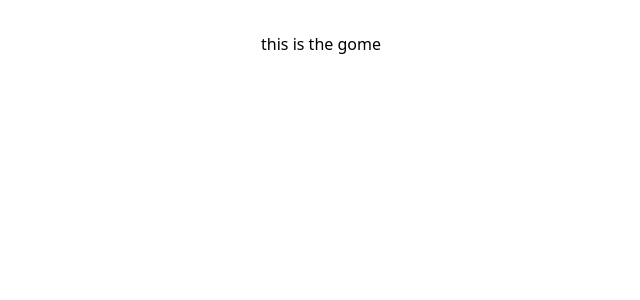
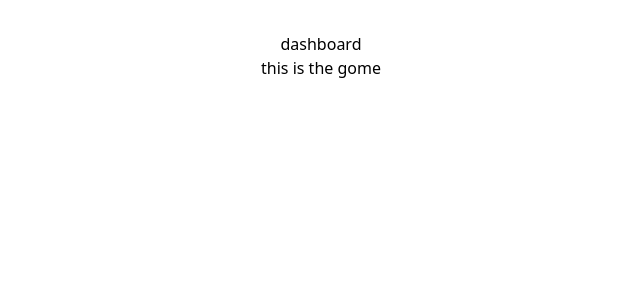
Before and after one commit to ch1n069/FlexDash, a React (Vite) app: page / in a window 1280 px wide. Shown: the top 300 px of the page, without its empty margins (319-959 px from the left). Built offline with nearby package versions, Linux system fonts and the light colour scheme.

Commit message:
added the shared dashboard screen

```diff
--- a/src/App.jsx
+++ b/src/App.jsx
@@ -4,11 +4,22 @@ import viteLogo from "/vite.svg";
 import "./App.css";
 import { createBrowserRouter, RouterProvider } from "react-router-dom";
 import Home from "./pages/Home";
+import Root from "./shared/Root";
+import Contact from "./pages/Contact";
 
 function App() {
   const [count, setCount] = useState(0);
 
-  const router = createBrowserRouter([{ path: "", element: <Home /> }]);
+  const router = createBrowserRouter([
+    {
+      path: "",
+      element: <Root />,
+      children: [
+        { index: true, element: <Home /> },
+        { path: "contacts", element: <Contact /> },
+      ],
+    },
+  ]);
 
   return <RouterProvider router={router} />;
 }
--- /dev/null
+++ b/src/pages/Contact.jsx
@@ -0,0 +1,11 @@
+import React from "react";
+
+const Contact = () => {
+  return (
+    <div>
+      <p>contact page</p>
+    </div>
+  );
+};
+
+export default Contact;
--- /dev/null
+++ b/src/shared/DashBoard.jsx
@@ -0,0 +1,11 @@
+import React from "react";
+
+const DashBoard = () => {
+  return (
+    <div>
+      <p>dashboard</p>
+    </div>
+  );
+};
+
+export default DashBoard;
--- /dev/null
+++ b/src/shared/Products.jsx
@@ -0,0 +1,11 @@
+import React from "react";
+
+const Products = () => {
+  return (
+    <div>
+      <p>products page</p>
+    </div>
+  );
+};
+
+export default Products;
--- a/src/shared/Root.jsx
+++ b/src/shared/Root.jsx
@@ -1,9 +1,11 @@
 import React, { Fragment } from "react";
 import { Outlet } from "react-router-dom";
+import DashBoard from "./DashBoard";
 
 const Root = () => {
   return (
     <Fragment>
+      <DashBoard />
       <Outlet />
     </Fragment>
   );
```
